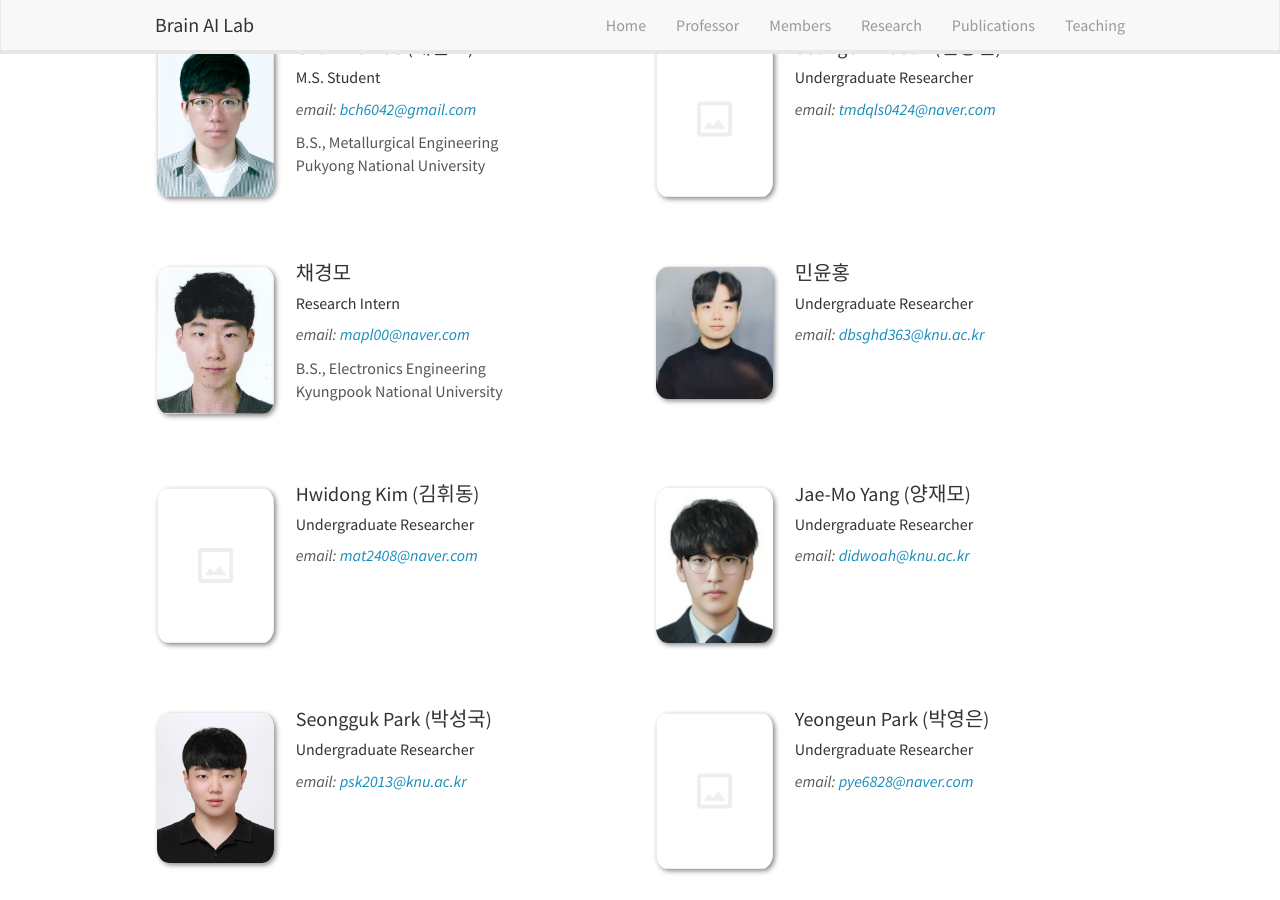
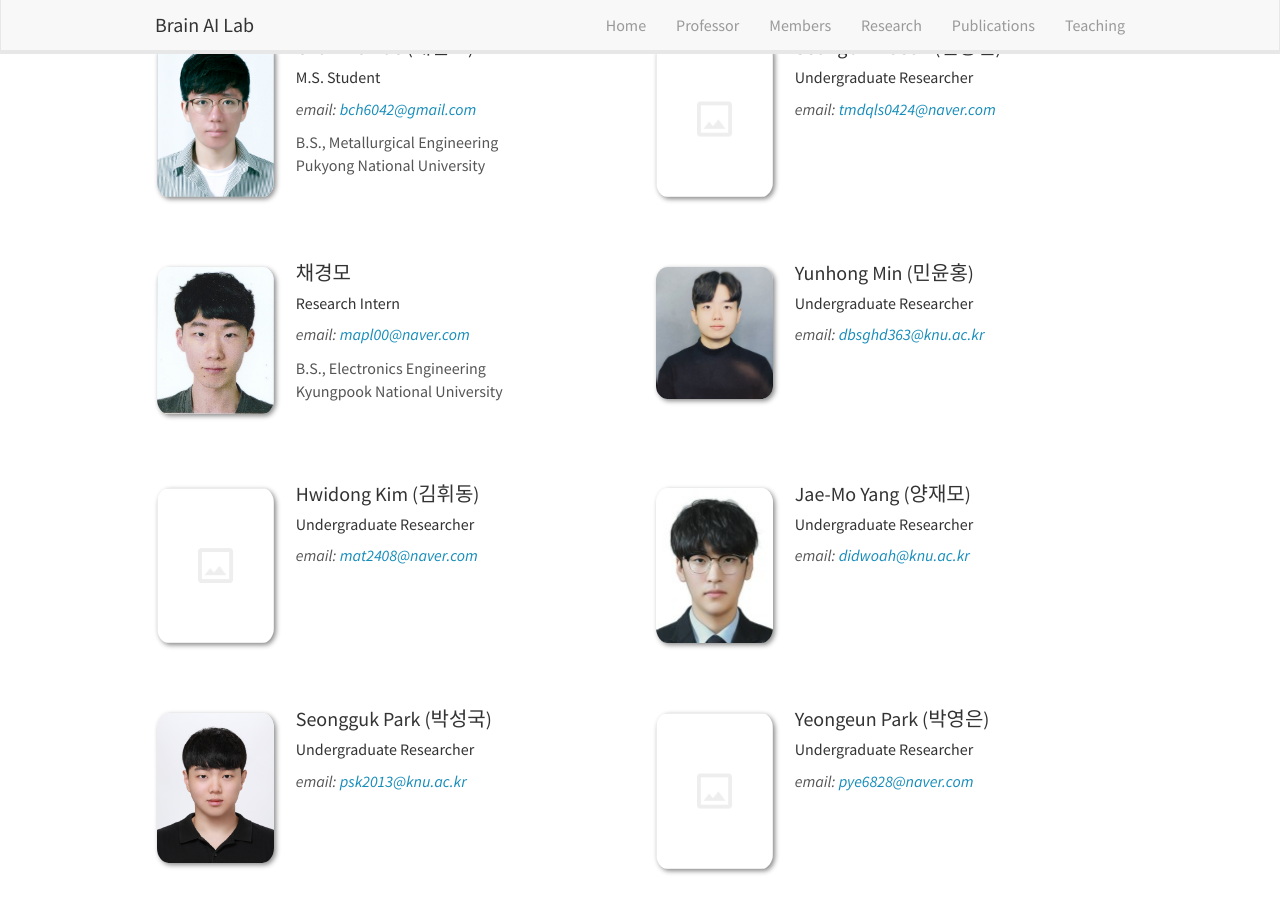
Before and after one commit to KNU-BrainAI/knu-brainai.github.io, a Jekyll site: the page built from _pages/members.md, in a window 1280 px wide and 900 px high, scrolled down 607 px. Built offline with Jekyll 4.4.1, drawn with Linux system fonts in a browser that asks for light colours; nearby versions of some CDN libraries.

Commit message:
Update team_members.yml

```diff
--- a/_data/team_members.yml
+++ b/_data/team_members.yml
@@ -53,7 +53,7 @@
   education1: B.S., Electronics Engineering
   education2: Kyungpook National University
 
-- name: 민윤홍
+- name: Yunhong Min (민윤홍)
   photo: yhmin.jpg
   info: Undergraduate Researcher
   email: dbsghd363@knu.ac.kr
```
